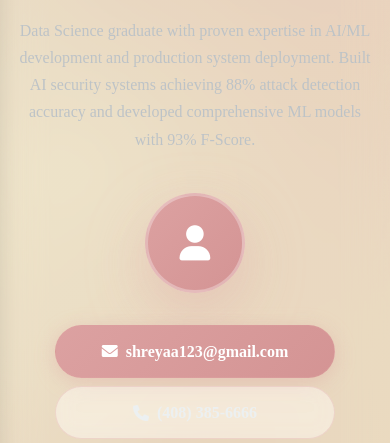
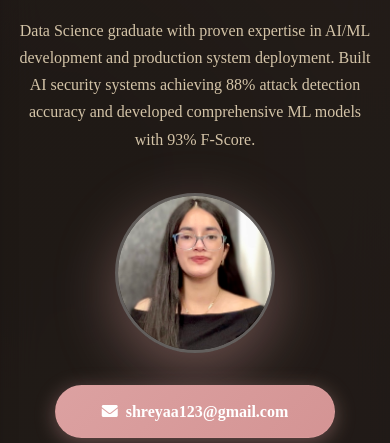
Before and after one commit to shreyasudan/shreyasudan, a plain HTML site: page index.html in a window 390 px wide. Shown: the part 243-686 px from the top of the page. Drawn offline with nearby package versions, Linux system fonts and the dark colour scheme; a web font is replaced by a local one.

Commit message:
light and dark mode accessibility

```diff
--- a/css/linktree-style.css
+++ b/css/linktree-style.css
@@ -22,6 +22,83 @@
 
     --border-radius: 20px;
     --transition: all 0.3s cubic-bezier(0.4, 0, 0.2, 1);
+}
+
+/* Dark Mode Support */
+@media (prefers-color-scheme: dark) {
+    :root {
+        --primary-gradient: linear-gradient(135deg, #1a1612 0%, #2a2621 50%, #3d3730 100%) !important;
+        --secondary-gradient: linear-gradient(135deg, #DCA1A1 0%, #D49494 100%) !important;
+        --accent-gradient: linear-gradient(135deg, #C78B8B 0%, #B97A7A 100%) !important;
+        --dusty-rose: linear-gradient(135deg, #DCA1A1 0%, #D49494 100%) !important;
+        --light-beige: linear-gradient(135deg, #3d3730 0%, #332f28 100%) !important;
+        --medium-rose: linear-gradient(135deg, #C78B8B 0%, #B97A7A 100%) !important;
+        --dark-rose: linear-gradient(135deg, #A86B6B 0%, #954D4D 100%) !important;
+
+        --text-primary: #f0e6d2 !important;
+        --text-secondary: #d4c4a8 !important;
+        --text-light: #ffffff !important;
+        --text-accent: #DCA1A1 !important;
+        --text-banner: #f5f0e8 !important;
+        --text-heading: #f0e6d2 !important;
+
+        --card-bg: rgba(45, 39, 32, 0.9) !important;
+        --card-border: rgba(220, 161, 161, 0.4) !important;
+        --card-shadow: 0 8px 32px rgba(0, 0, 0, 0.3) !important;
+        --card-shadow-hover: 0 16px 48px rgba(0, 0, 0, 0.4) !important;
+    }
+
+    /* Dark mode body and background */
+    body {
+        background: linear-gradient(135deg, #1a1612 0%, #2a2621 50%, #3d3730 100%) !important;
+        color: #f0e6d2 !important;
+    }
+
+    body::before {
+        background:
+            radial-gradient(circle at 20% 50%, rgba(26, 22, 18, 0.9) 0%, transparent 60%),
+            radial-gradient(circle at 80% 20%, rgba(220, 161, 161, 0.1) 0%, transparent 60%),
+            radial-gradient(circle at 50% 80%, rgba(199, 139, 139, 0.08) 0%, transparent 70%),
+            radial-gradient(circle at 30% 30%, rgba(168, 107, 107, 0.05) 0%, transparent 60%) !important;
+    }
+
+    /* Dark mode navbar */
+    .navbar {
+        background: rgba(26, 22, 18, 0.95) !important;
+        backdrop-filter: blur(20px);
+    }
+
+    /* Dark mode banner */
+    .banner-header {
+        background: rgba(26, 22, 18, 0.8) !important;
+    }
+
+    .banner-header::before {
+        background: linear-gradient(135deg, rgba(220, 161, 161, 0.03) 0%, rgba(199, 139, 139, 0.03) 100%) !important;
+    }
+
+    /* Dark mode mobile menu */
+    .nav-menu {
+        background: rgba(26, 22, 18, 0.98) !important;
+    }
+
+    /* Ensure all text elements are visible */
+    .banner-title,
+    .banner-subtitle,
+    .banner-description,
+    .section-title,
+    h1, h2, h3, h4, h5, h6,
+    p, span, div {
+        color: var(--text-primary) !important;
+    }
+
+    .banner-subtitle {
+        color: var(--text-accent) !important;
+    }
+
+    .banner-description {
+        color: var(--text-secondary) !important;
+    }
 }
 
 * {
@@ -220,10 +297,11 @@ body {
 
 .banner-content {
     display: grid;
-    grid-template-columns: 1fr auto;
-    gap: 60px;
+    grid-template-columns: 2fr 1fr;
+    gap: 20px;
     align-items: center;
     margin-bottom: 32px;
+    max-width: 1000px;
 }
 
 .banner-info {
@@ -300,6 +378,23 @@ body {
 .banner-avatar {
     display: flex;
     justify-content: center;
+    align-items: center;
+}
+
+.profile-photo {
+    width: 200px;
+    height: 200px;
+    border-radius: 50%;
+    object-fit: cover;
+    object-position: center;
+    box-shadow: 0 20px 60px rgba(220, 161, 161, 0.4);
+    transition: var(--transition);
+    border: 3px solid rgba(255, 255, 255, 0.3);
+}
+
+.profile-photo:hover {
+    transform: translateY(-8px) rotate(5deg);
+    box-shadow: 0 30px 80px rgba(220, 161, 161, 0.5);
 }
 
 .avatar-placeholder {
@@ -737,6 +832,8 @@ body {
         grid-template-columns: 1fr;
         gap: 40px;
         text-align: center;
+        justify-items: center;
+        max-width: none;
     }
 
     .banner-title {
@@ -835,9 +932,13 @@ body {
         gap: 12px;
     }
 
+    .profile-photo,
     .avatar-placeholder {
-        width: 130px;
-        height: 130px;
+        width: 160px;
+        height: 160px;
+    }
+
+    .avatar-placeholder {
         font-size: 2.8rem;
     }
 
--- a/index.html
+++ b/index.html
@@ -40,9 +40,7 @@
                     <p class="banner-description">Data Science graduate with proven expertise in AI/ML development and production system deployment. Built AI security systems achieving 88% attack detection accuracy and developed comprehensive ML models with 93% F-Score.</p>
                 </div>
                 <div class="banner-avatar">
-                    <div class="avatar-placeholder">
-                        <i class="fas fa-user"></i>
-                    </div>
+                    <img src="images/pfp.jpeg" alt="Shreya Sudan" class="profile-photo">
                 </div>
             </div>
             <div class="banner-actions">
```
Also changed, not shown: images/pfp.jpeg (added).
